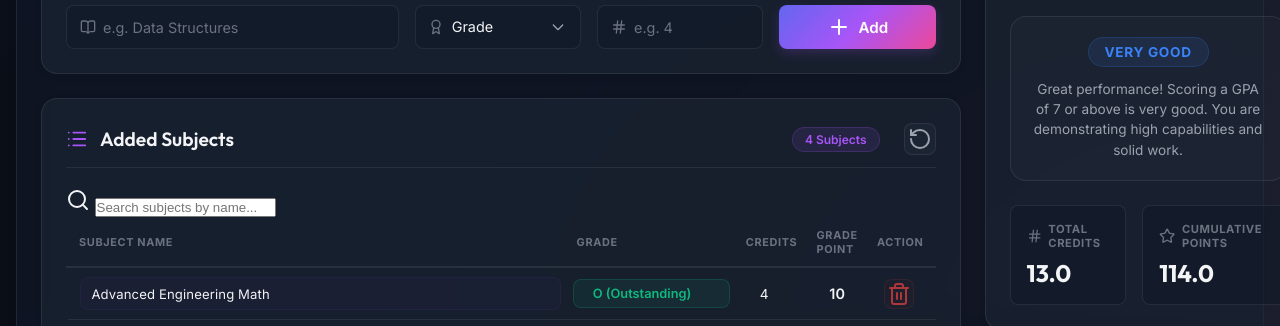
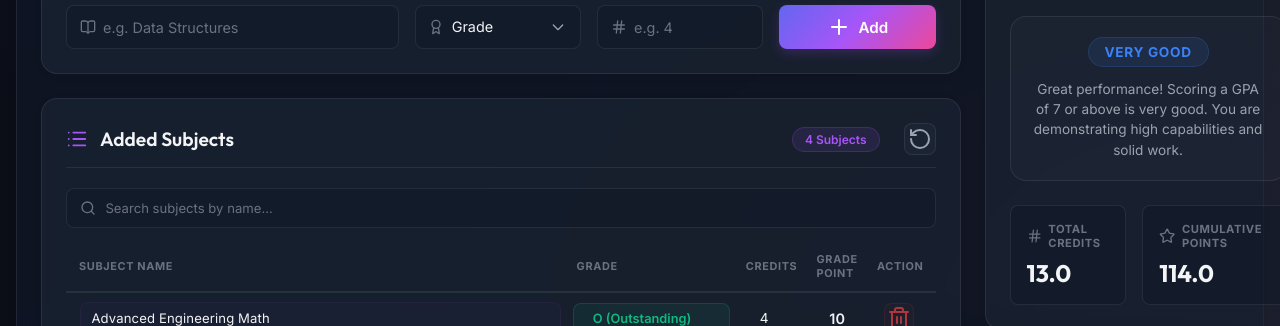
Before and after one commit to pruthvikrishnang/GPA_calci, a plain HTML site: page index.html in a window 1280 px wide. Shown: the part 471-797 px from the top of the page. Drawn offline with nearby package versions, Linux system fonts and the light colour scheme.

Commit message:
Add search bar styling with input, icon, hover and focus states

```diff
--- a/style.css
+++ b/style.css
@@ -511,6 +511,67 @@ h1 span {
 
 .clear-btn:hover i {
     transform: rotate(-180deg);
+}
+
+/* Search bar styling */
+.search-bar-wrapper {
+    position: relative;
+    display: flex;
+    align-items: center;
+    margin-bottom: 0.85rem;
+}
+
+.search-input-icon {
+    position: absolute;
+    left: 0.85rem;
+    width: 16px;
+    height: 16px;
+    color: var(--text-muted);
+    pointer-events: none;
+    transition: color var(--transition-fast);
+}
+
+.search-input {
+    width: 100%;
+    height: 40px;
+    padding: 0 1rem 0 2.4rem;
+    border-radius: var(--border-radius-sm);
+    border: 1px solid var(--border-color);
+    background-color: var(--input-bg);
+    color: var(--text-primary);
+    font-family: 'Inter', sans-serif;
+    font-size: 0.85rem;
+    outline: none;
+    transition: all var(--transition-fast);
+}
+
+.search-input::placeholder {
+    color: var(--text-muted);
+    font-size: 0.82rem;
+}
+
+.search-input:focus {
+    border-color: var(--input-focus-border);
+    box-shadow: 0 0 0 3px rgba(168, 85, 247, 0.15);
+}
+
+.search-input:focus ~ .search-input-icon,
+.search-input:focus + .search-input-icon {
+    color: var(--input-focus-border);
+}
+
+.search-input:hover {
+    border-color: var(--border-color-hover);
+}
+
+/* Filtered row hidden state */
+.subject-row.filtered-hidden {
+    display: none;
+}
+
+/* Filter active state for search icon */
+.search-bar-wrapper.filter-active .search-input-icon {
+    color: var(--input-focus-border);
 }
 
 /* Table container styling */
```
